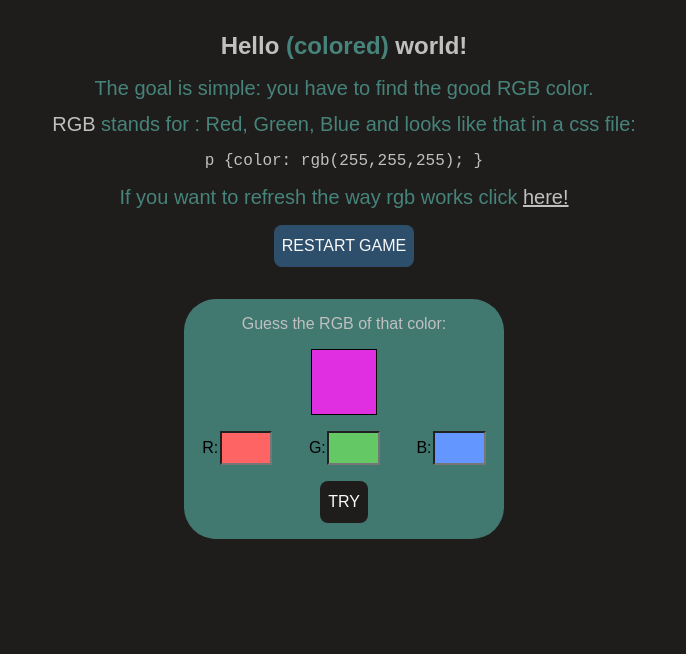
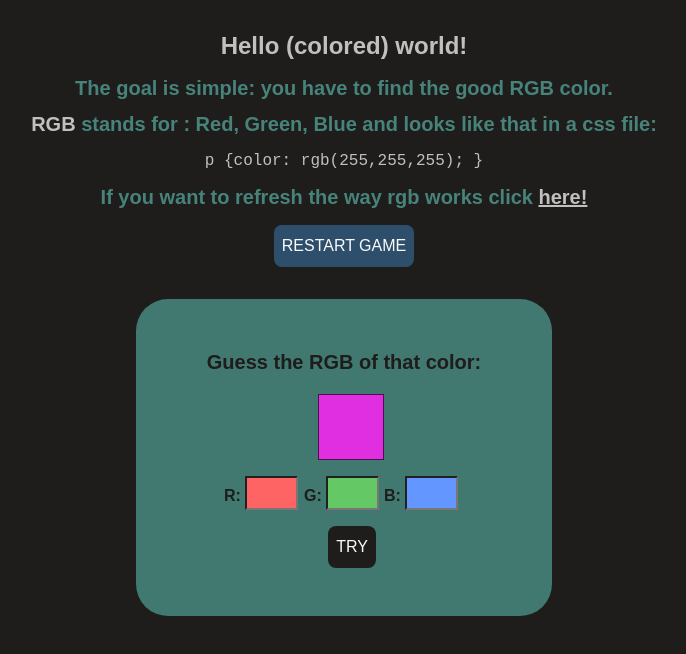
Before and after one commit to Yedrup/Color-Game, a plain HTML site: page index.html in a window 1280 px wide. Both pictures are taken after a click on the button "START!". Shown: the whole page, without its empty margins (296-982 px from the left). Drawn offline with Linux system fonts and the light colour scheme.

Commit message:
manage empty inputs, refactor css and js classes name

```diff
--- a/css/main.css
+++ b/css/main.css
@@ -3,109 +3,127 @@ body {
     display: flex;
     flex-direction: column;
     align-items: center;
+    color: rgba(81, 159, 148, 0.789);
+}
+
+.show {
+    display: flex;
+}
+
+.hide {
+    display: none;
+}
+
+.text--black {
+	color: rgb(31, 29, 27);
+}
+
+.text--silver {
+    color: rgb(192, 192, 192);
 }
 
 .title {
     margin-bottom: 0;
     margin-top: 2rem;
 }
+
 .rules__text {
 	font-size: 1.25rem;
+	font-weight: bold;
 }
-.title span,
-.rules__text {
-	color: rgba(81, 159, 148, 0.789);
-}
+
 .rules {
     line-height: 1rem;
     text-align: center;
 }
 
-.text--silver {
-	color: rgb(192,192,192);
+.message--success {
+    color: rgb(220, 236, 220);
 }
 
-
-.message--success {
-	color: rgb(220,236,220);
-}
 .message--great-game {
-	color: rgb(220,236,220);
+    color: rgb(220, 236, 220);
     font-size: 2rem;
     margin: .5rem 0;
 }
+
 .message--success:after {
     content: " \2713";
 }
 
 .message--fail {
-	color: rgb(150,15,15);
+    color: rgb(150, 15, 15);
 }
+
 .message--fail:after {
     content: " \2717";
 }
 
-
-.show {
-	display: flex;
-}
-.hide {
-	display: none;
-}
 .game-pannel {
     flex-direction: column;
     justify-content: center;
     align-items: center;
-	width: 20rem;
+    min-width: 20rem;
     height: auto;
+    padding: 2rem 3rem;
     background-color: rgba(81, 159, 148, 0.7);
     border-radius: 2rem;
 }
-.colorPannel {
+
+.color-pannel {
     display: flex;
     flex-direction: column;
-	width: 80%;
     height: auto;
     align-items: center;
     margin-bottom: 1rem;
+    margin-left: .15rem;
 }
 
-.colorToFindDiv,
-.colorCreatedByPlayer {
+.color__input {
+    width: 25%;
+}
+
+.color-view {
     width: 4rem;
     height: 4rem;
-	border: 1px solid black;
+    margin-left: .75rem;
+    border: 1px solid rgba(0, 0, 0, 0.668);
 }
-.colorPannelPlayer,
+
+.color-pannel--player,
 .messageOther {
     display: none;
 }
-.answerDiv {
+
+.answers {
     display: flex;
-	justify-content: space-around;
+    justify-content: center;
     width: 100%;
 }
-.answerDiv label {
+
+.answers label {
     align-self: center;
-	margin-right: -2.2rem;
+    color: rgb(31, 29, 27);
+    font-weight: bold;
 }
 
-.colorValue {
+.input-color {
     max-width: 2.8rem;
     font-size: 1.5rem;
-	color: rgb(100,100,100);
+    color: rgb(100, 100, 100);
 }
 
-#red {
-	background-color: rgb(255,100,100);
-}
-#green {
-	background-color: rgb(100,200,100);
-}
-#blue {
-	background-color: rgb(100,150,255);
+.input--red {
+    background-color: rgb(255, 100, 100);
 }
 
+.input--green {
+    background-color: rgb(100, 200, 100);
+}
+
+.input--blue {
+    background-color: rgb(100, 150, 255);
+}
 
 .button {
     color: rgb(250, 250, 250);
@@ -115,15 +133,12 @@ body {
     outline: none;
 }
 
-
 .button--start {
     background-color: rgb(46, 79, 107);
     margin-bottom: 2rem;
 }
 
 .button--try {
-
     background-color: rgb(31, 29, 27);
-	margin-top: 1rem;
-	margin-bottom: 1rem;
+    margin: 1rem 0 1rem 1rem;
 }
--- a/index.html
+++ b/index.html
@@ -1,46 +1,59 @@
 <!DOCTYPE html>
 <html>
+
 <head>
     <meta charset="utf-8">
     <link rel="stylesheet" href="css/main.css">
     <link rel="stylesheet" href="css/normalize.css">
     <title>Color Game - Find RGB</title>
 </head>
+
 <body>
-        <h2 class="title text--silver">Hello <span>(colored)</span> world!</h2>
+    <h2 class="title text--silver">Hello
+        <span>(colored)</span> world!</h2>
     <div class="rules">
         <p class="rules__text">The goal is simple: you have to find the good RGB color.</p>
-            <p class="rules__text"><span class="text--silver">RGB</span> stands for : Red, Green, Blue and looks like that in a css file: </p>
-            <code class="text--silver">p {color: rgb(255,255,255);
-            }</code>
-            <p class="rules__text">If you want to refresh the way rgb works click <a href="https://developer.mozilla.org/en-US/docs/Glossary/RGB" target="_blank" class="text--silver">here!</a></p>
+        <p class="rules__text">
+            <span class="text--silver">RGB</span> stands for : Red, Green, Blue and looks like that in a css file: </p>
+        <code class="text--silver">p {color: rgb(255,255,255); }
+        </code>
+        <p class="rules__text">If you want to refresh the way rgb works click
+            <a href="https://developer.mozilla.org/en-US/docs/Glossary/RGB" target="_blank" class="text--silver">here!</a>
+        </p>
     </div>
     <button class="button button--start js-button-start">START!</button>
     <div class="game-pannel hide js-game-pannel">
-            <p class="text--silver js-message-to-player">Guess the RGB of that color: </p>
-            <div class="colorPannel">
-                <div class="colorToFindDiv js-colorToFindDiv"></div>
+        <p class="text--black rules__text js-message-to-player">Guess the RGB of that color: </p>
+        <div class="color-pannel">
+            <div class="color-view js-random-color"></div>
         </div>
-            <form class="answerDiv">
+        <form class="answers js-answers">
+            <div class="color__input">
                 <label for="red">R:</label>
-                <input class="colorValue" Id="red" maxlength="3" type="text" name="answer">
+                <input class="input--red input-color"  Id="js-input-red" maxlength="3" minlength="1" type="text" name="answer">
+            </div>
+            <div class="color__input">
                 <label for="green">G: </label>
-                <input Id="green" maxlength="3" class=" green colorValue" type="text" name="answer">
+                <input class="input--green  input-color" Id="js-input-green" maxlength="3" minlength="1" type="text" name="answer">
+            </div>
+            <div class="color__input">
                 <label for="blue">B: </label>
-                <input Id="blue" maxlength="3" class="colorValue" type="text" name="answer">
+                <input class="input--blue input-color " Id="js-input-blue" maxlength="3" minlength="1" type="text" name="answer">
+            </div>
         </form>
-            <div class="colorPannel colorPannelPlayer">
-                <p class="messageToPlayer">Here the color you've created: </p>
-                <div class="colorCreatedByPlayer"></div>
+        <div class="color-pannel color-pannel--player js-color-panel-player">
+            <p class="text--black rules__text">Here the color you've created: </p>
+            <div class="color-view js-player-color"></div>
         </div>
-            <div class="messageToPlayerClue">
-                <p class="messageColor messageColorRed"></p>
-                <p class="messageColor messageColorGreen"></p>
-                <p class="messageColor messageColorBlue"></p>
+        <div class="js-messages-clue">
+            <p class="js-message-red"></p>
+            <p class="js-message-green"></p>
+            <p class="js-message-blue"></p>
         </div>
         <p class="message--great-game js-message-great-game"></p>
         <button class="button button--try js-button-try">TRY!</button>
     </div>
     <script type="text/javascript" src="js/script.js"></script>
 </body>
+
 </html>
--- a/js/script.js
+++ b/js/script.js
@@ -1,21 +1,20 @@
 (function () {
     //targets
-    const elemGamePannel = document.querySelector('.js-game-pannel');
-    const elemColorToFind = document.querySelector('.js-colorToFindDiv');
-    const elemColorCreatedByPlayer = document.querySelector('.colorCreatedByPlayer');
-    const redInput = document.querySelector('#red');
-    const greenInput = document.querySelector('#green');
-    const blueInput = document.querySelector('#blue');
-    const inputsColor = document.querySelector('.colorValue');
-    const elemForm = document.querySelector('.answerDiv');
-    const elemColorPannelPlayer = document.querySelector('.colorPannelPlayer');
-    const elemMessagesColor = document.querySelector('.messageToPlayerClue');
-    const elemMessageRed = document.querySelector('.messageColorRed');
-    const elemMessageGreen = document.querySelector('.messageColorGreen');
-    const elemMessageBlue = document.querySelector('.messageColorBlue');
-    const elemOtherMessage = document.querySelector('.js-message-great-game');
-    const buttonTry = document.querySelector('.js-button-try');
-    const buttonStart = document.querySelector('.js-button-start');
+    const elemGamePannel = document.getElementsByClassName('js-game-pannel')[0];
+    const elemColorToFind = document.getElementsByClassName('js-random-color')[0];
+    const elemColorCreatedByPlayer = document.getElementsByClassName('js-player-color')[0];
+    const redInput = document.getElementById('js-input-red');
+    const greenInput = document.getElementById('js-input-green');
+    const blueInput = document.getElementById('js-input-blue');
+    const elemForm = document.getElementsByClassName('js-answers')[0];
+    const elemColorPannelPlayer = document.getElementsByClassName('js-color-panel-player')[0];
+    const elemMessagesColor = document.getElementsByClassName('js-messages-clue')[0];
+    const elemMessageRed = document.getElementsByClassName('js-message-red')[0];
+    const elemMessageGreen = document.getElementsByClassName('js-message-green')[0];
+    const elemMessageBlue = document.getElementsByClassName('js-message-blue')[0];
+    const elemOtherMessage = document.getElementsByClassName('js-message-great-game')[0];
+    const buttonTry = document.getElementsByClassName('js-button-try')[0];
+    const buttonStart = document.getElementsByClassName('js-button-start')[0];
 
     //values player
     var redValue;
@@ -82,7 +81,7 @@
                 colorsMessages[i].classList.remove('message--fail');
                 colorsMessages[i].className += " message--success";
                 colorFound++;
-            } else if (colorsPlayer[i] === '') {
+            } else if (colorsPlayer[i] === "") {
                 message = "at least one number :)";
                 colorsMessages[i].className += " message--fail";
             } else if (colorsRandom[i] > colorsPlayer[i]) {
@@ -120,9 +119,16 @@
             elemMessagesColor.style.display = "block";
 
             //recuperer input
-            redValue = Number(redInput.value);
-            greenValue = Number(greenInput.value);
-            blueValue = Number(blueInput.value);
+            if (redInput.value !== "" && redInput.value.length  > 0)  {
+                redValue = Number(redInput.value);
+            }
+            if (greenInput.value !== "" && greenInput.value.length > 0)  {
+                greenValue = Number(greenInput.value);
+            }
+            if (blueInput.value !== "" && blueInput.value.length > 0)  {
+                blueValue = Number(blueInput.value);
+            }
+
             playerRgb = `rgb(${redValue},${greenValue},${blueValue})`;
             elemColorCreatedByPlayer.style.backgroundColor = playerRgb;
             comparison();
```
Lines whose indentation alone changed are shown as unchanged.
